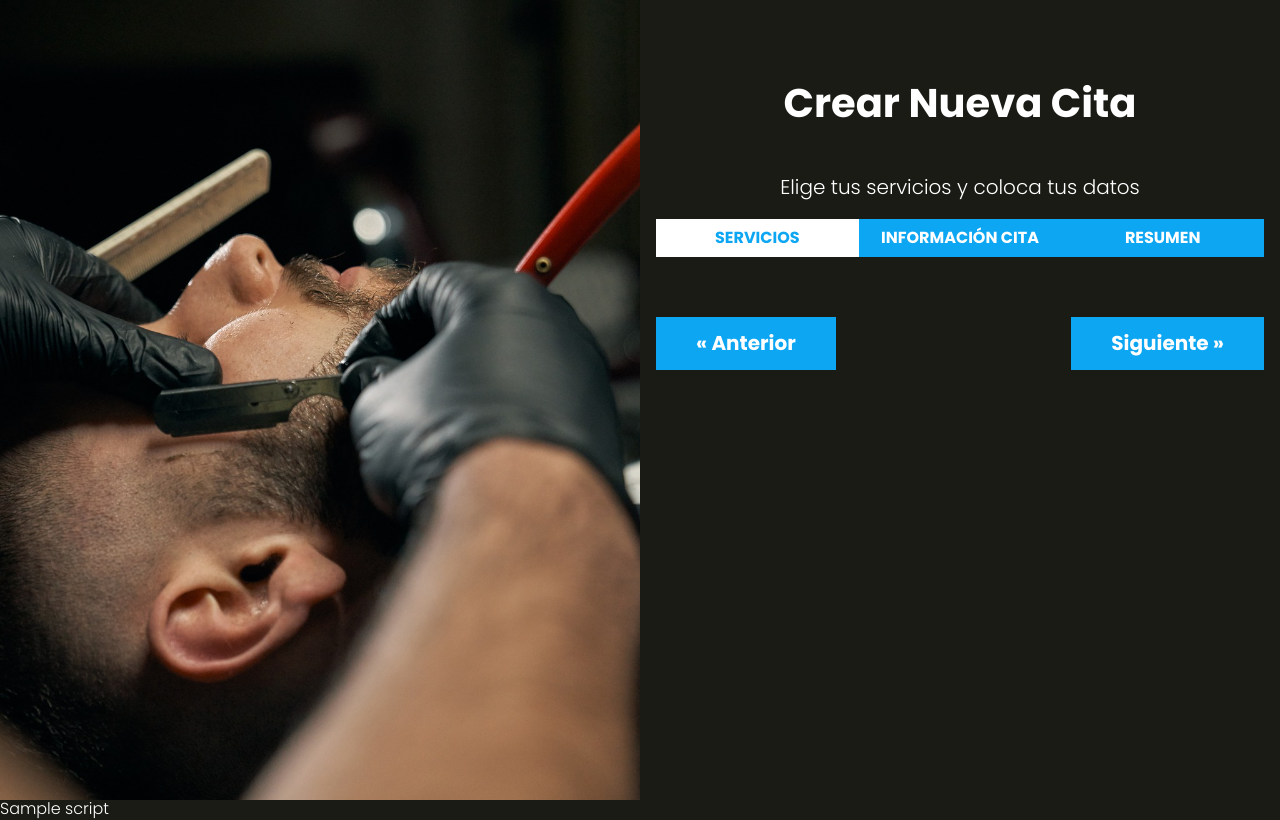
After one commit to heviahxc/appsalon, a PHP site: the page made by views/cita/index.php in a window 1280 px wide. The commit adds this page. Run offline with PHP 8.4, Linux system fonts and the light colour scheme; the template is opened without the code that fills it: most values are stand-ins (such as "Sample title", 1, 10 or a date in 2020).

Commit message:
area de citas

```diff
--- a/public/index.php
+++ b/public/index.php
@@ -2,6 +2,7 @@
 
 require_once __DIR__ . '/../includes/app.php';
 
+use Controllers\CitaController;
 use Controllers\LoginController;
 use MVC\Router;
 
@@ -26,7 +27,8 @@ $router->post('/crear-cuenta',[LoginController::class, 'crear']);
 $router->get('/confirmar-cuenta', [LoginController::class, 'confirmar']);
 $router->get('/mensaje', [LoginController::class, 'mensaje']);
 
-
+//area privada
+$router->get('/cita', [CitaController::class, 'index']);
 
 
 // Comprueba y valida las rutas, que existan y les asigna las funciones del Controlador
--- a/src/scss/components/_formulario.scss
+++ b/src/scss/components/_formulario.scss
@@ -18,5 +18,11 @@
         border: none;
         padding: calc(v.$separacion / 4);
         border-radius: 1rem;
+
+        &:disabled{
+            background-color: lighten(v.$negro, 30%);
+            color: v.$blanco;
+            cursor: not-allowed;
+        }
     }
 }
--- a/src/scss/components/_index.scss
+++ b/src/scss/components/_index.scss
@@ -2,3 +2,5 @@
 @forward 'botones';
 @forward 'acciones';
 @forward 'alertas';
+@forward 'tabs';
+@forward 'paginacion';
--- /dev/null
+++ b/src/scss/components/_paginacion.scss
@@ -0,0 +1,18 @@
+@use 'base/variables' as v;
+@use 'base/mixins' as m;
+
+.paginacion{
+    padding: v.$separacion 0;
+
+    @include m.telefono{
+        display: flex;
+        justify-content: space-between;
+    }
+    button{
+        margin: 0 0 1rem 0;
+    }
+}
+
+.ocultar{
+    display: none;
+}
--- /dev/null
+++ b/src/scss/components/_tabs.scss
@@ -0,0 +1,32 @@
+@use 'base/variables' as v;
+@use 'base/mixins' as m;
+
+.tabs{
+
+    @include m.tablet{
+        display: flex;
+    }
+
+    button{
+        background-color: v.$azul;
+        border: none;
+        color: v.$blanco;
+        padding: 1rem;
+        display: block;
+        width: 100%;
+        margin-bottom: 1rem;
+        text-transform: uppercase;
+        font-weight: v.$bold;
+        transition: background-color 300ms ease;
+
+        &:hover{
+            cursor: pointer;
+            background-color: darken(v.$azul, 10%);
+        }
+
+        &.actual{
+            background-color: v.$blanco;
+            color: v.$azul;
+        }
+    }
+}
--- /dev/null
+++ b/src/scss/layout/_cita.scss
@@ -0,0 +1,19 @@
+@use 'base/variables' as v;
+@use 'base/mixins' as m;
+
+.seccion{
+    padding: 5rem 0;
+    display: none;
+    .text-center{
+        text-align: center;
+    }
+
+}
+
+.mostrar{
+    display: block;
+}
+
+.ocultar{
+    visibility: hidden;
+}
--- a/src/scss/layout/_index.scss
+++ b/src/scss/layout/_index.scss
@@ -1 +1,2 @@
 @forward 'UI';
+@forward 'cita';
--- /dev/null
+++ b/views/cita/index.php
@@ -0,0 +1,65 @@
+<h1 class="nombre-pagina">Crear Nueva Cita</h1>
+<p class="descripcion-pagina">Elige tus servicios y coloca tus datos</p>
+
+<div id="app">
+    <nav class="tabs">
+        <button class="actual" type="button" data-paso="1">Servicios</button>
+        <button type="button" data-paso="2">Información cita</button>
+        <button type="button" data-paso="3">Resumen</button>
+    </nav>
+    <div id="paso-1" class="seccion">
+            <h2>Servicios</h2>
+            <p class="text-center">Elige tus servicios a continuación</p>
+            <div id="servicios" class="listado-servicios"></div>
+    </div>
+    <div id="paso-2" class="seccion">
+            <h2>Tus datos y citas</h2>
+            <p class="text-center">Coloca tus datos y fecha de cita</p>
+
+            <div class="campo">
+        <label for="nombre">Nombre</label>
+        <input
+            type="text"
+            id="nombre"
+            placeholder="Tu Nombre"
+            name="nombre"
+            value="<?php echo $nombre; ?>"
+            dia
+            >
+    </div>
+    <div class="campo">
+        <label for="fecha">Fecha</label>
+        <input
+            type="date"
+            id="fecha"
+            >
+    </div>
+    <div class="campo">
+        <label for="hora">Hora</label>
+        <input
+            type="time"
+            id="hora"
+            >
+    </div>
+    </div>
+    <div id="paso-3" class="seccion">
+            <h2>Resumen</h2>
+            <p class="text-center">Verifica que la información sea correcta</p>
+    </div>
+    <div class="paginacion">
+            <button
+                id="anterior"
+                class="boton"
+            >&laquo; Anterior</button>
+            <button
+                id="siguiente"
+                class="boton"
+            >Siguiente &raquo;</button>
+    </div>
+</div>
+
+<?php
+
+    $script = "<script src='build/js/app.js'></script>";
+
+?>
--- a/views/layout.php
+++ b/views/layout.php
@@ -15,7 +15,8 @@
         <?php echo $contenido; ?>
         </div>
     </div>
-
+    <?php
+    echo $script ?? ''; ?>
 
 </body>
 </html>
```
Also changed, not shown: controllers/citaController.php (added, +19 -0 lines), src/js/app.js (+85 -0 lines), public/build/css/app.css, public/build/js/app.js, 6 other files.
